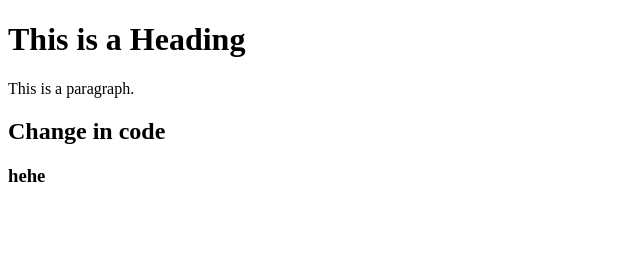
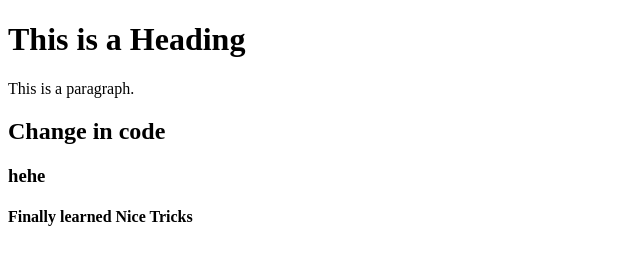
Before and after one commit to RAHULLAH/EXAMPLEVSPROJ, a plain HTML site: page index.html in a window 1280 px wide. Shown: the whole page, without its empty margins (0-640 px from the left). Drawn offline with Linux system fonts and the light colour scheme.

Commit message:
Updated:Feel

```diff
--- a/index.html
+++ b/index.html
@@ -9,5 +9,6 @@
 <p>This is a paragraph.</p>
 <h2>Change in code</h2>
 <h3>hehe</h3>
+<h4>Finally learned Nice Tricks</h4>
 </body>
 </html>
```
